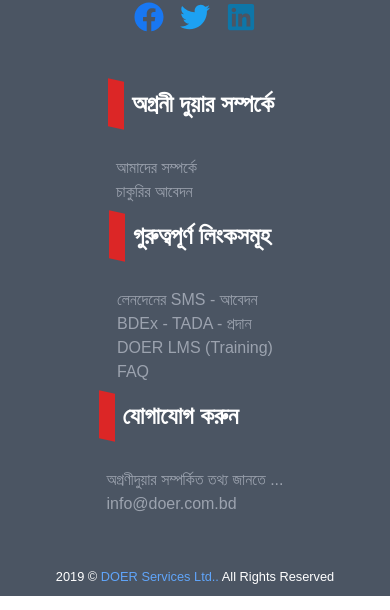
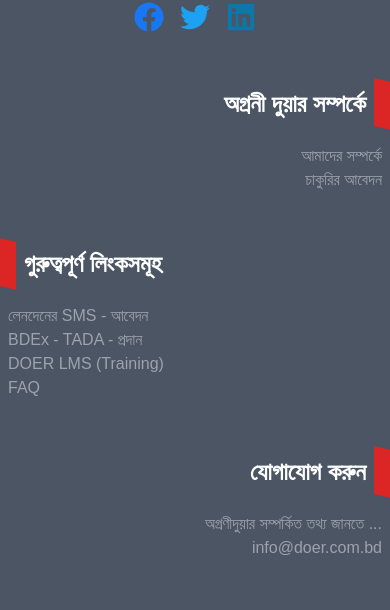
Before and after one commit to Md-Sefat-Alam/DOER_frontend, a Next.js app: page /dashboard in a window 390 px wide. Shown: the part 990-1600 px from the top of the page. Built offline with nearby package versions, Linux system fonts and the light colour scheme; no server answers.

Commit message:
fixing footer

```diff
--- a/src/components/common/Footer.tsx
+++ b/src/components/common/Footer.tsx
@@ -23,14 +23,12 @@ export default function Footer({}: Props) {
             />
           </div>
         </div>
-        <div className="md:w-[70%] w-full md:mt-0 mt-10 lg flex sm:flex-row flex-col sm:justify-between sm:items-start items-center">
-          <div
-          // className="sm:self-auto self-end"
-          >
-            <Title title="অগ্রনী দুয়ার সম্পর্কে" color="text-white" />
-            <ul className="pt-5">
+        <div className="md:w-[70%] w-full md:mt-0 mt-10 md:gap-0 gap-10 flex sm:flex-row flex-col sm:justify-between sm:items-start ">
+          <div className="sm:self-auto self-end">
+            <Title isReverse title="অগ্রনী দুয়ার সম্পর্কে" color="text-white " />
+            <ul className="md:pt-5 pt-2  text-right md:text-left ">
               <Link href={"/#"}>
-                <li className="text-gray-400 hover:-translate-y-1 transition-all hover:text-white">
+                <li className="text-gray-400 hover:-translate-y-1 transition-all hover:text-white gap-2">
                   আমাদের সম্পর্কে
                 </li>
               </Link>
@@ -43,7 +41,7 @@ export default function Footer({}: Props) {
           </div>
           <div className="">
             <Title title="গুরুত্বপূর্ণ লিংকসমূহ" color="text-white" />
-            <ul className="pt-5">
+            <ul className="md:pt-5 pt-2">
               <Link href={"/#"}>
                 <li className="text-gray-400 hover:-translate-y-1 transition-all hover:text-white">
                   লেনদেনের SMS - আবেদন
@@ -66,9 +64,9 @@ export default function Footer({}: Props) {
               </Link>
             </ul>
           </div>
-          <div>
-            <Title title="যোগাযোগ করুন" color="text-white" />
-            <ul className="pt-5">
+          <div className="sm:self-auto self-end">
+            <Title isReverse title="যোগাযোগ করুন" color="text-white" />
+            <ul className="text-right md:text-left md:pt-5 pt-2">
               <Link href={"/#"}>
                 <li className="text-gray-400 hover:-translate-y-1 transition-all hover:text-white">
                   অগ্রণীদুয়ার সম্পর্কিত তথ্য জানতে ...
--- a/src/components/common/Title.tsx
+++ b/src/components/common/Title.tsx
@@ -1,10 +1,10 @@
 import React from "react";
 
-type Props = { title: string; color?: string };
+type Props = { title: string; color?: string; isReverse?: boolean };
 
-export default function Title({ title, color }: Props) {
+export default function Title({ title, color, isReverse }: Props) {
   return (
-    <div className="py-4 flex gap-4">
+    <div className={`py-4 flex ${isReverse ? "flex-row-reverse" : ""} gap-4`}>
       <span className="before:block before:absolute before:-inset-2 before:skew-y-12 before:bg-red-600 relative inline-block">
         <span className="relative text-white"></span>
       </span>
```
